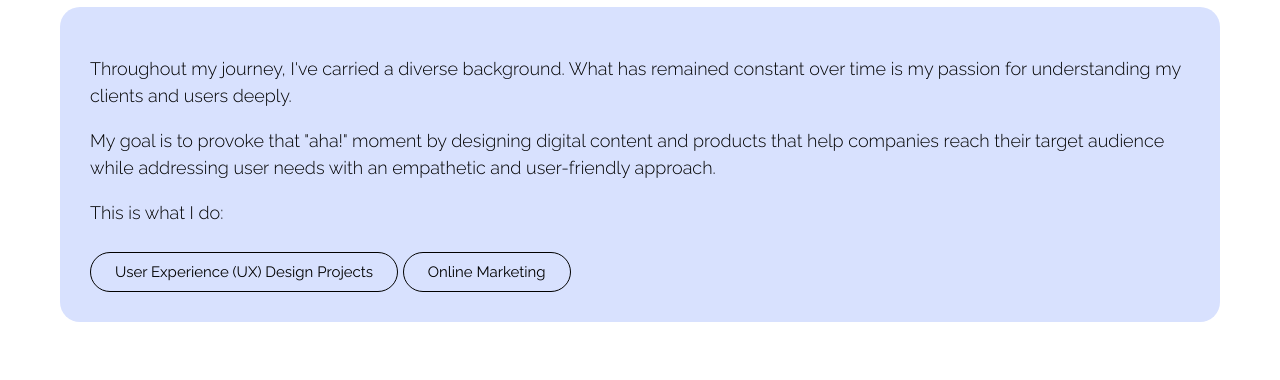
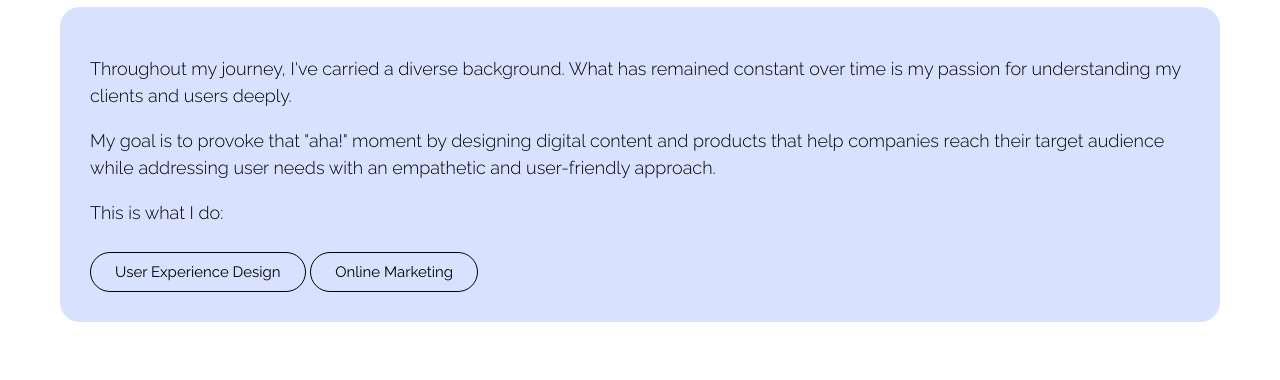
Before and after one commit to BeaMey/portfolio, a plain HTML site: page work.html in a window 1280 px wide. Shown: the part 242-622 px from the top of the page. Drawn offline with nearby package versions, Linux system fonts and the light colour scheme; a web font is replaced by a local one.

Commit message:
About site

```diff
--- a/work.html
+++ b/work.html
@@ -66,7 +66,7 @@
           their target audience while addressing user needs with an empathetic and user-friendly approach.
         </p>
         <p>This is what I do: </p>
-        <a href="#UX" class="button-project">User Experience (UX) Design Projects</a>
+        <a href="#UX" class="button-project">User Experience Design</a>
         <a href="#marketing" class="button-project">Online Marketing</a>
       </div>
     </div>
```
